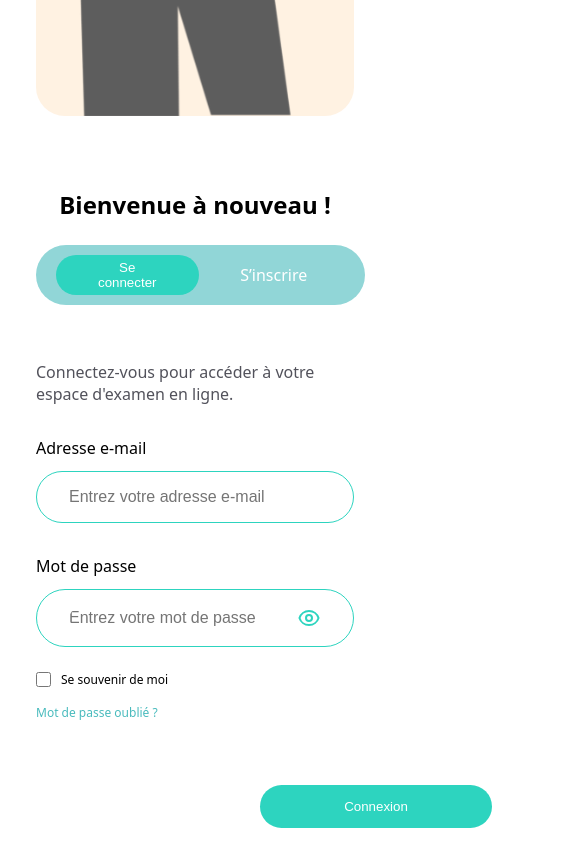
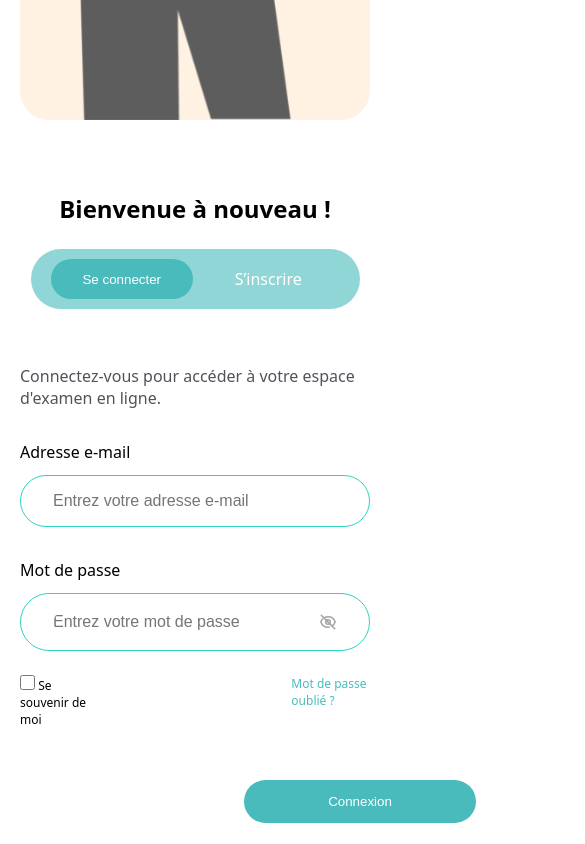
Before and after one commit to Heva3/Online-Exam-plateforme-, a plain HTML site: page Frontend/PAGES/Login.html in a window 390 px wide. Shown: the part 301-1145 px from the top of the page, 585 px wide, since content can reach past the window. After the commit the page ends 1124 px from the top, so only its background shows below. Drawn offline with Linux system fonts and the light colour scheme.

Commit message:
Modifications in Css

```diff
--- a/Frontend/CSS/Style.css
+++ b/Frontend/CSS/Style.css
@@ -99,34 +99,54 @@ body {
 .welcome-text {
   text-align: center;
   align-self: center;
+  margin-bottom: 1.5rem; /* Adds space below the heading */
 }
 
+
+
+
+
 .login-tabs {
+  width: 329px;
+  height: 60px;
+  background-color: rgba(73, 187, 189, 0.6); /* 60% opacity */
+  border-radius: 33px;
+  gap: 0.25rem;
+  align-self: center;
   display: flex;
-  gap: 2.25rem;
-  align-self: center;
-  padding: 0.625rem 0.875rem;
-  margin-top: 1.5rem;
-  background-color: rgba(45, 212, 191, 0.6);
-  border-radius: 33px;
-  width: 329px;
-  color: white;
+  justify-content: space-between;
+  align-items: center;
+  padding: 1.25rem;
+  margin: auto;
 }
 
 .tab-button {
-  padding: 0.5rem 2rem;
-  background-color: rgb(45, 212, 191);
+  width: 146px;
+  height: 40px;
+  background-color: #49BBBD;
   border: none;
   border-radius: 33px;
   color: white;
   font-weight: 500;
   cursor: pointer;
+  display: flex;
+  align-items: center;
+  justify-content: center;
+  text-decoration: none;
+  transition: background-color 0.3s ease, color 0.3s ease;
 }
 
-.tab-text {
-  margin: auto;
-  width: 98px;
+.tab-register {
+  background-color: transparent; /* invisible by default */
 }
+
+.tab-register:hover {
+  background-color: #49BBBD; /* full color on hover */
+  color: white;
+}
+
+
+
 
 .form-description {
   margin-top: 3.5rem;
@@ -201,15 +221,26 @@ body {
 }
 
 .login-button {
-  align-self: flex-end;
+  align-self: flex-start;
   margin-top: 4rem;
+  margin-right: 14rem;
+  margin-left: 14rem;
   padding: 0.875rem 4rem;
-  background-color: rgb(45, 212, 191);
+  background-color: #49bbbd;
   border: none;
   border-radius: 36px;
   color: white;
   width: 232px;
   cursor: pointer;
+}
+
+
+.login-button:hover {
+  background-color: rgb(45, 212, 191)
+}
+
+.login-button:active {
+  background-color: #30d0d3;
 }
 /* eye icon */
 
@@ -258,25 +289,6 @@ body {
     margin-top: 2.5rem;
   }
 
-  .hero-background {
-    z-index: 1;
-  }
-  .hero-content {
-    z-index: 2;
-  }
-  .hero-section {
-    position: relative;
-  }
-
-  .hero-background,
-  .hero-overlay {
-    position: absolute;
-    inset: 0;
-    width: 100%;
-    height: 100%;
-    object-fit: cover;
-  }
-
   .hero-content {
     padding: 6rem 1.25rem 3.5rem;
   }
@@ -285,211 +297,9 @@ body {
     margin-top: 2.5rem;
   }
 
-  .welcome-text {
-    text-align: center;
-    align-self: center;
-    margin-bottom: 1.5rem; /* Adds space below the heading */
+  .login-button {
+    margin-top: 2.5rem;
+    padding: 0.875rem 1.25rem;
   }
-
-
-
-
-
-  .login-tabs {
-    width: 329px;
-    height: 60px;
-    background-color: rgba(73, 187, 189, 0.6); /* 60% opacity */
-    border-radius: 33px;
-    gap: 0.25rem;
-    align-self: center;
-    display: flex;
-    justify-content: space-between;
-    align-items: center;
-    padding: 1.25rem;
-    margin: auto;
-  }
-
-  .tab-button {
-    width: 146px;
-    height: 40px;
-    background-color: rgb(45, 212, 191);
-    border: none;
-    border-radius: 33px;
-    color: white;
-    font-weight: 500;
-    cursor: pointer;
-    display: flex;
-    align-items: center;
-    justify-content: center;
-    text-decoration: none;
-    transition: background-color 0.3s ease, color 0.3s ease;
-  }
-
-  .tab-register {
-    background-color: transparent; /* invisible by default */
-  }
-
-  .tab-register:hover {
-    background-color: #49BBBD; /* full color on hover */
-    color: white;
-  }
-
-
-
-
-  .form-description {
-    margin-top: 3.5rem;
-    color: rgb(82, 82, 91);
-  }
-
-  .form-group {
-    margin-top: 2rem;
-  }
-
-  .form-group label {
-    display: block;
-    margin-bottom: 0.75rem;
-  }
-
-  .form-input,
-  .password-input-wrapper {
-    width: 100%;
-    padding: 1rem 2rem;
-    border: 1px solid rgb(45, 212, 191);
-    border-radius: 40px;
-    font-size: 1rem;
-    font-weight: 300;
-    color: rgb(163, 163, 163);
-  }
-
-  .password-input-wrapper {
-    display: flex;
-    gap: 2.5rem;
-    align-items: center;
-  }
-
-  .password-input-wrapper input {
-    border: none;
-    outline: none;
-    width: 100%;
-    padding: 0;
-  }
-
-  .password-toggle {
-    width: 24px;
-    height: 24px;
-    cursor: pointer;
-    display: flex;
-    align-items: center;
-    justify-content: center;
-  }
-
-
-  .form-footer {
-    display: flex;
-    gap: 11.9rem;
-    margin-top: 1.5rem;
-    font-size: 0.75rem;
-    font-weight: 300;
-  }
-
-  .remember-me {
-    display: flex;
-    gap: 0.625rem;
-    align-items: center;
-    cursor: pointer;
-  }
-
-  .checkbox {
-    width: 15px;
-    height: 15px;
-    border: 1px solid black;
-    background-color: white;
-  }
-
-  .forgot-password {
-    color: inherit;
-    text-decoration: none;
-    color: #49bbbd;
-    }
-
-  .login-button {
-    align-self: flex-start;
-    margin-top: 4rem;
-    margin-right: 14rem;
-    margin-left: 14rem;
-    padding: 0.875rem 4rem;
-    background-color: rgb(45, 212, 191);
-    border: none;
-    border-radius: 36px;
-    color: white;
-    width: 232px;
-    cursor: pointer;
-  }
-
-
-  .login-button:hover {
-    background-color: #00868a;
-  }
-
-  .login-button:active {
-    background-color: #30d0d3;
-  }
-  /* eye icon */
-
-  .password-toggle {
-    cursor: pointer;
-    display: flex;
-    align-items: center;
-    justify-content: center;
-  }
-
-  .eye-icon {
-    width: 100%;
-    height: 100%;
-  }
-
-
-  .hidden {
-    display: none;
-  }
-
-
-
-
-
-
-
-
-
-  /* Responsive styles */
-  @media screen and (max-width: 768px) {
-    .login-wrapper {
-      flex-direction: column;
-      padding: 1rem;
-    }
-
-    .hero-column,
-    .form-column {
-      width: 100%;
-      margin: 0;
-    }
-
-    .hero-content {
-      padding: 2rem;
-      text-align: center;
-    }
-
-    .form-footer {
-      flex-direction: column;
-      gap: 1rem;
-    }
-  }
-
-
-
-
-
- /* ---------------------------------------------------------------------------------------------------------------------------------------------------------------
-
+}
   /* registration page part! */
--- a/Frontend/PAGES/Login.html
+++ b/Frontend/PAGES/Login.html
@@ -1,14 +1,14 @@
-<!DOCTYPE html>
+<!doctype html>
 <html lang="fr">
   <head>
     <meta charset="UTF-8" />
     <meta name="viewport" content="width=device-width, initial-scale=1.0" />
     <title>Login Page</title>
     <link rel="stylesheet" href="../css/style.css" />
-    <link
-      rel="stylesheet"
-      href="https://cdnjs.cloudflare.com/ajax/libs/font-awesome/6.5.0/css/all.min.css"
-    />
+    <link rel="stylesheet" href="https://cdnjs.cloudflare.com/ajax/libs/font-awesome/6.5.0/css/all.min.css">
+
+
+
   </head>
   <body>
     <main class="login-container">
@@ -67,19 +67,20 @@
                 />
                 <!-- eye icon -->
                 <div class="password-toggle" onclick="togglePassword()">
-                    <svg id="eye-open" xmlns="http://www.w3.org/2000/svg" class="eye-icon" fill="none" viewBox="0 0 24 24" stroke="rgb(45, 212, 191)" stroke-width="2">
+                  <!-- Eye closed is visible by default -->
+                  <svg id="eye-closed" xmlns="http://www.w3.org/2000/svg" class="eye-icon" fill="none" viewBox="0 0 24 24" stroke="rgb(163, 163, 163)" stroke-width="2">
+                    <path stroke-linecap="round" stroke-linejoin="round"
+                      d="M13.875 18.825A10.05 10.05 0 0112 19c-4.478 0-8.268-2.943-9.542-7a10.02 10.02 0 012.293-3.95m2.378-1.837A9.956 9.956 0 0112 5c4.478 0 8.268 2.943 9.542 7a9.96 9.96 0 01-4.147 5.094M15 12a3 3 0 11-6 0 3 3 0 016 0z" />
+                    <path stroke-linecap="round" stroke-linejoin="round" d="M3 3l18 18" />
+                  </svg>
+
+                  <!-- Eye open is hidden by default -->
+                  <svg id="eye-open" xmlns="http://www.w3.org/2000/svg" class="eye-icon hidden" fill="none" viewBox="0 0 24 24" stroke="#49bbbd" stroke-width="2">
                     <path stroke-linecap="round" stroke-linejoin="round"
                       d="M15 12a3 3 0 11-6 0 3 3 0 016 0z" />
                     <path stroke-linecap="round" stroke-linejoin="round"
                       d="M2.458 12C3.732 7.943 7.522 5 12 5c4.478 0 8.268 2.943 9.542 7-1.274 4.057-5.064 7-9.542 7-4.478 0-8.268-2.943-9.542-7z" />
                   </svg>
-
-                    <svg id="eye-closed" xmlns="http://www.w3.org/2000/svg" class="eye-icon hidden" fill="none" viewBox="0 0 24 24" stroke="rgb(163, 163, 163)" stroke-width="2">
-                      <path stroke-linecap="round" stroke-linejoin="round"
-                        d="M13.875 18.825A10.05 10.05 0 0112 19c-4.478 0-8.268-2.943-9.542-7a10.02 10.02 0 012.293-3.95m2.378-1.837A9.956 9.956 0 0112 5c4.478 0 8.268 2.943 9.542 7a9.96 9.96 0 01-4.147 5.094M15 12a3 3 0 11-6 0 3 3 0 016 0z" />
-                      <path stroke-linecap="round" stroke-linejoin="round" d="M3 3l18 18" />
-                    </svg>
-                  </div>
                 </div>
             </div>
 
@@ -102,22 +103,23 @@
     <!-- Optional: JavaScript to toggle password -->
     <script>
         function togglePassword() {
-        const passwordInput = document.getElementById("password");
-        const eyeOpen = document.getElementById("eye-open");
-        const eyeClosed = document.getElementById("eye-closed");
+          const passwordInput = document.getElementById('password');
+          const eyeOpen = document.getElementById('eye-open');
+          const eyeClosed = document.getElementById('eye-closed');
 
-        const isPasswordVisible = passwordInput.type === "text";
+          const isPasswordVisible = passwordInput.type === 'text';
 
           if (isPasswordVisible) {
-          passwordInput.type = "password";
-          eyeOpen.classList.add("hidden");
-          eyeClosed.classList.remove("hidden");
+            passwordInput.type = 'password';
+            eyeOpen.classList.add('hidden');
+            eyeClosed.classList.remove('hidden');
           } else {
-          passwordInput.type = "text";
-          eyeOpen.classList.remove("hidden");
-          eyeClosed.classList.add("hidden");
+            passwordInput.type = 'text';
+            eyeOpen.classList.remove('hidden');
+            eyeClosed.classList.add('hidden');
           }
         }
     </script>
+
   </body>
 </html>
```
Lines whose indentation alone changed are shown as unchanged.
